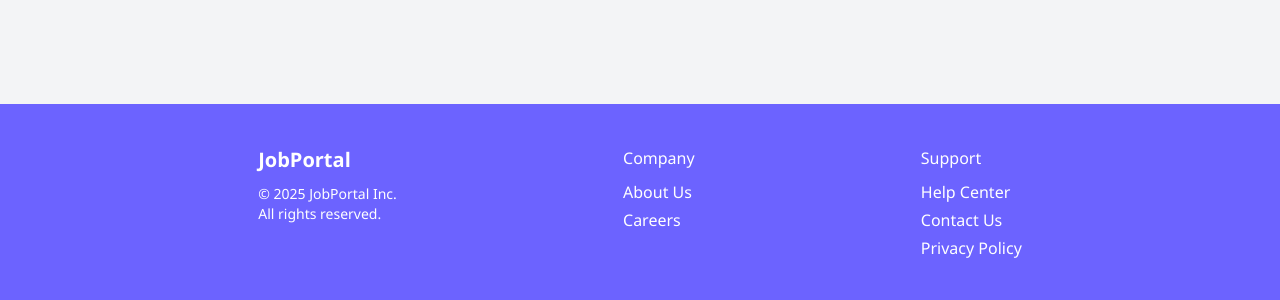
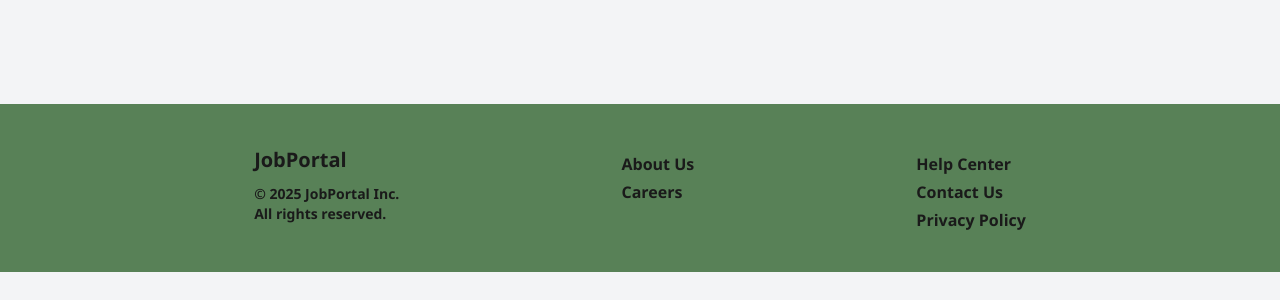
Before and after one commit to mnkkhan77/job-portal, a React (Vite) app in the folder job-portal-frontend/: page / in a window 1280 px wide. Shown: the part 760-1060 px from the top of the page. After the commit the page ends 1032 px from the top, so only its background shows below. Built offline with nearby package versions, Linux system fonts and the light colour scheme; no server answers.

Commit message:
enhancement: color and UI

```diff
--- a/job-portal-frontend/src/components/common/Footer.jsx
+++ b/job-portal-frontend/src/components/common/Footer.jsx
@@ -10,11 +10,24 @@ import {
 
 export default function Footer() {
   const theme = useTheme();
-  const isDark = theme.palette.mode === "dark";
 
-  const bg = isDark ? theme.palette.primary.dark : theme.palette.primary.main;
-  const text = isDark ? theme.palette.text.primary : theme.palette.common.white;
-  const linkCol = theme.palette.common.white;
+  const footerSections = [
+    {
+      label: "Company",
+      links: [
+        { label: "About Us", href: "/about" },
+        { label: "Careers", href: "/careers" },
+      ],
+    },
+    {
+      label: "Support",
+      links: [
+        { label: "Help Center", href: "/help" },
+        { label: "Contact Us", href: "/contact" },
+        { label: "Privacy Policy", href: "/privacy" },
+      ],
+    },
+  ];
 
   return (
     <Box
@@ -22,61 +35,50 @@ export default function Footer() {
       sx={{
         mt: "auto",
         py: 5,
-        backgroundColor: bg,
-        color: text,
+        backgroundColor: theme.palette.background.paper,
+        color: theme.palette.text.primary,
       }}
     >
       <Container maxWidth="lg">
-        <Grid
-          container
-          spacing={4}
-          columns={12}
-          sx={{ justifyContent: "space-evenly" }}
-        >
-          {/* ----- brand ----- */}
-          <Grid sx={{ gridColumn: { xs: "span 12", md: "span 4" } }}>
+        <Grid container spacing={4} sx={{ justifyContent: "space-evenly" }}>
+          {/* Brand section */}
+          <Grid item xs={12} md={4}>
             <Typography variant="h6" sx={{ mb: 1 }}>
               JobPortal
             </Typography>
-            <Typography variant="body2">
+            <Typography variant="body2" fontWeight={"bold"}>
               © {new Date().getFullYear()} JobPortal Inc.
               <br />
               All rights reserved.
             </Typography>
           </Grid>
 
-          {/* ----- company links ----- */}
-          <Grid sx={{ gridColumn: { xs: "span 12", md: "span 4" } }}>
+          {/* Dynamic footer sections */}
+          {footerSections.map(({ title, links }) => (
+            <Grid item xs={12} md={4} key={title}>
               <Typography variant="subtitle1" sx={{ mb: 1 }}>
-              Company
+                {title}
               </Typography>
               <Stack spacing={0.5}>
-              <Link underline="hover" href="/about" sx={{ color: linkCol }}>
-                About Us
+                {links.map(({ label, href }) => (
+                  <Link
+                    key={label}
+                    underline="hover"
+                    href={href}
+                    sx={{
+                      fontWeight: "bold",
+                      color: theme.palette.text.primary, // better for dark/light
+                      "&:hover": {
+                        color: theme.palette.text.primary,
+                      },
+                    }}
+                  >
+                    {label}
                   </Link>
-              <Link underline="hover" href="/careers" sx={{ color: linkCol }}>
-                Careers
-              </Link>
+                ))}
               </Stack>
             </Grid>
-
-          {/* ----- support links ----- */}
-          <Grid sx={{ gridColumn: { xs: "span 12", md: "span 4" } }}>
-            <Typography variant="subtitle1" sx={{ mb: 1 }}>
-              Support
-            </Typography>
-            <Stack spacing={0.5}>
-              <Link underline="hover" href="/help" sx={{ color: linkCol }}>
-                Help Center
-              </Link>
-              <Link underline="hover" href="/contact" sx={{ color: linkCol }}>
-                Contact&nbsp;Us
-              </Link>
-              <Link underline="hover" href="/privacy" sx={{ color: linkCol }}>
-                Privacy Policy
-              </Link>
-            </Stack>
-          </Grid>
+          ))}
         </Grid>
       </Container>
     </Box>
--- a/job-portal-frontend/src/components/common/Navbar.jsx
+++ b/job-portal-frontend/src/components/common/Navbar.jsx
@@ -23,6 +23,7 @@ import {
   Toolbar,
   Tooltip,
   Typography,
+  useTheme,
 } from "@mui/material";
 import { Link as RouterLink } from "react-router-dom";
 import useNavBarLogic from "./../../hooks/ui/useNavBarLogic";
@@ -44,6 +45,9 @@ const Navbar = ({ navLinks }) => {
     setDrawerOpen,
     navigate,
   } = useNavBarLogic();
+
+  const theme1 = useTheme();
+  console.log("Theme primary color:", theme1.palette.primary.main);
 
   return (
     <>
--- a/job-portal-frontend/src/contexts/CustomThemeProvider.jsx
+++ b/job-portal-frontend/src/contexts/CustomThemeProvider.jsx
@@ -33,14 +33,14 @@ export default function CustomThemeProvider({ children }) {
         palette: {
           mode,
           primary: {
-            main: "#6C63FF", // bold purple
+            main: "#3A5A40",
           },
           secondary: {
-            main: "#FF6584", // pink highlight
+            main: "#FF6584",
           },
           background: {
             default: mode === "light" ? "#f3f4f6" : "#1e1e2f",
-            paper: mode === "light" ? "#ffffff" : "#2c2c40",
+            paper: mode === "light" ? "#588157" : "#2c2c40",
           },
           text: {
             primary: mode === "light" ? "#1a1a1a" : "#f3f3f3",
```
Also changed, not shown: 1 other file (tests, documents, lock files or other folders). Lines whose indentation alone changed are shown as unchanged.
